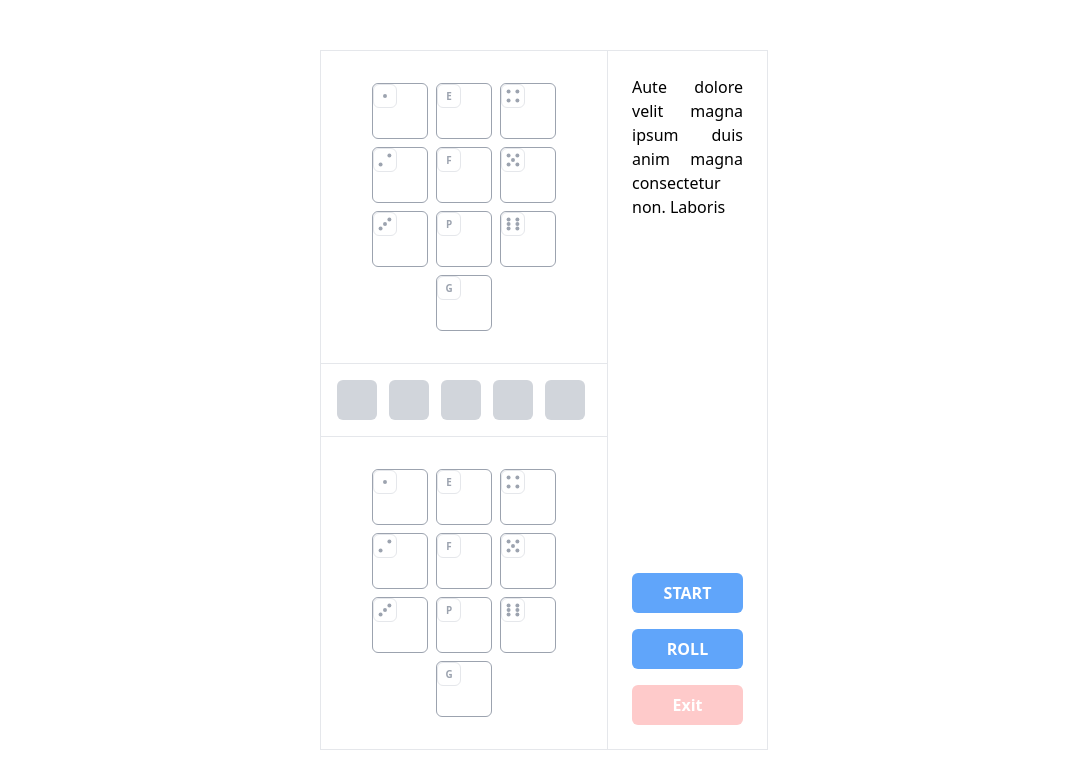
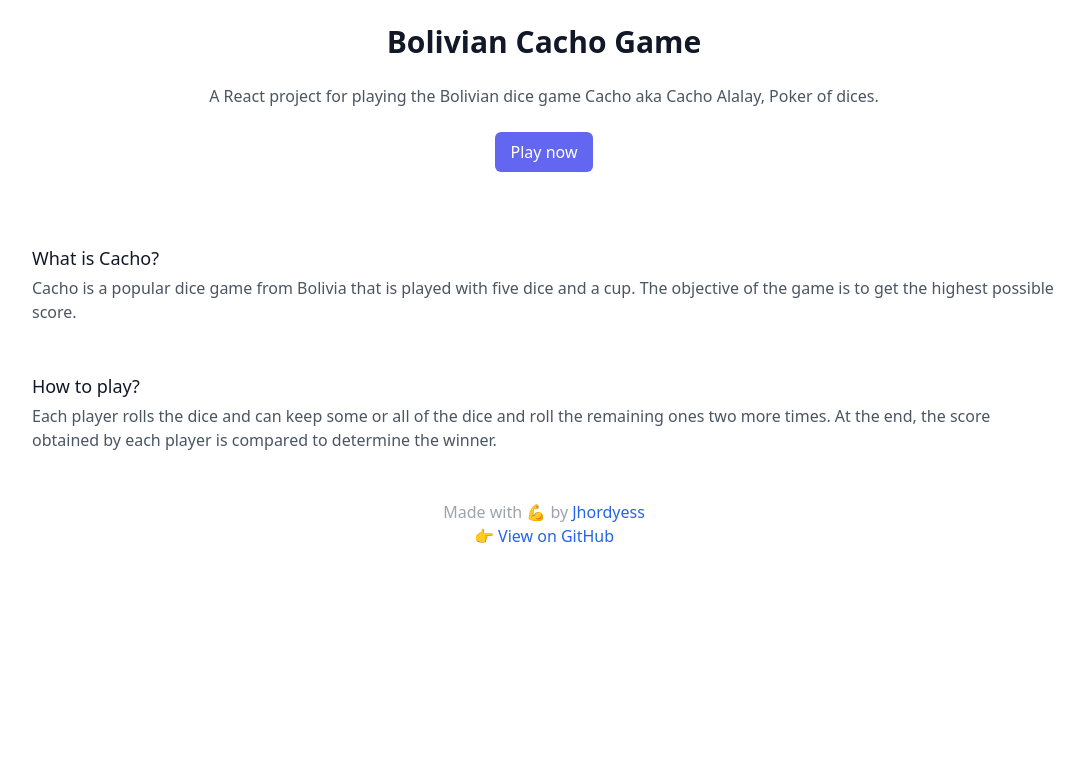
Before and after one commit to jhordyess/bolivian-cacho-game, a React app: page / in a window 1280 px wide. Shown: the top 764 px of the page, without its empty margins (96-1180 px from the left). Built offline with nearby package versions, Linux system fonts and the light colour scheme.

Commit message:
Changed styles ⚡

```diff
--- a/src/components/Game/RightPanel/index.jsx
+++ b/src/components/Game/RightPanel/index.jsx
@@ -1,5 +1,5 @@
 import React from "react";
-const classNameOnRolling = "hover: cursor-not-allowed";
+const classNameOnRolling = "hover:bg-gray-200 bg-gray-200 cursor-not-allowed";
 
 const RightPanel = ({ onClose, roll, rolling }) => {
   return (
--- a/src/pages/Home/Main/Game.jsx
+++ b/src/pages/Home/Main/Game.jsx
@@ -3,7 +3,7 @@
 import GameMain from "@components/Game/index.jsx";
 
 export default function Game() {
-  const [openGame, setOpenGame] = React.useState(true);
+  const [openGame, setOpenGame] = React.useState(false);
 
   const handleOpenGame = () => {
     setOpenGame(true);
```
